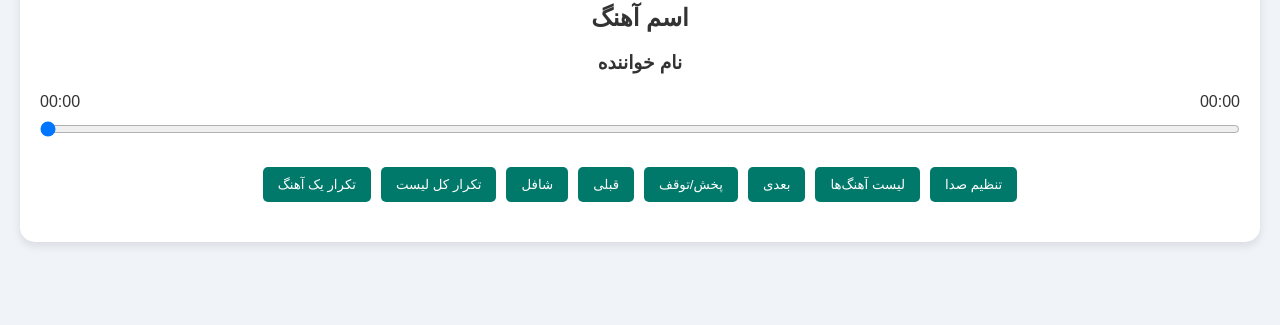
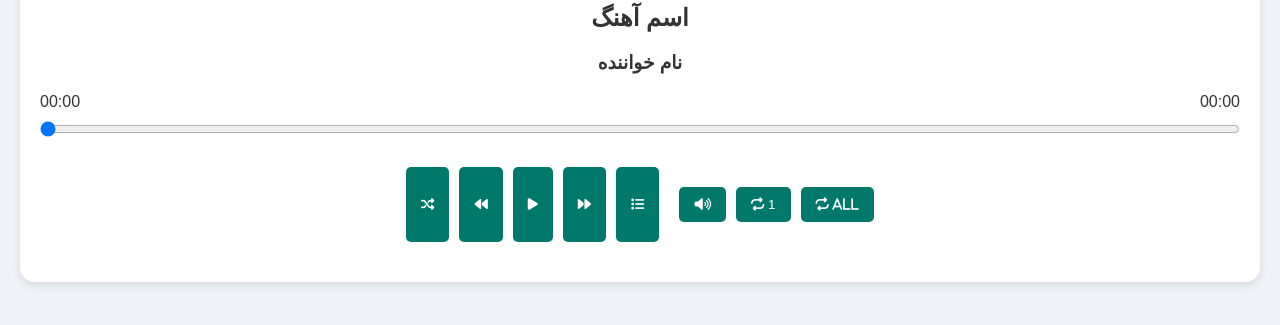
Before and after one commit to amincxo/Persian-song-simple-api, a website: page public/index.html in a window 1280 px wide. Shown: the part 153-478 px from the top of the page. Drawn offline with Linux system fonts and the light colour scheme; no server answers.

Commit message:
some style

```diff
--- a/public/index.html
+++ b/public/index.html
@@ -122,6 +122,7 @@
             float: right;
         }
     </style>
+    <link rel="stylesheet" href="https://cdnjs.cloudflare.com/ajax/libs/font-awesome/6.6.0/css/all.min.css" integrity="sha512-Kc323vGBEqzTmouAECnVceyQqyqdsSiqLQISBL29aUW4U/M7pSPA/gEUZQqv1cwx4OnYxTxve5UMg5GT6L4JJg==" crossorigin="anonymous" referrerpolicy="no-referrer" />
 </head>
 <body>
 
@@ -142,14 +143,17 @@
     </div>
     <input type="range" class="slider" id="progress" value="0" step="1" min="0">
     <div class="controls">
-        <button onclick="toggleRepeat()">تکرار یک آهنگ</button>
-        <button onclick="toggleRepeatAll()">تکرار کل لیست</button>
-        <button onclick="shuffleSongs()">شافل</button>
-        <button onclick="prevSong()">قبلی</button>
-        <button onclick="playPause()">پخش/توقف</button>
-        <button onclick="nextSong()">بعدی</button>
-        <button onclick="togglePlaylist()">لیست آهنگ‌ها</button>
-        <button onclick="showVolumeModal()">تنظیم صدا</button>
+        <button onclick="shuffleSongs()"><i class="fa-solid fa-shuffle"></i></button>
+        <button onclick="prevSong()"><i class="fa-solid fa-backward"></i></button>
+        <button onclick="playPause()"><i class="fa-solid fa-play"></i></button>
+        <button onclick="nextSong()"><i class="fa-solid fa-forward"></i></button>
+        <button onclick="togglePlaylist()"><i class="fa-solid fa-list"></i></button>
+        <br />
+        <span class="controls" >
+            <button onclick="showVolumeModal()"><i class="fa-solid fa-volume-high"></i></button>
+            <button onclick="toggleRepeat()"><i class="fa-solid fa-repeat"></i> 1</button>
+            <button onclick="toggleRepeatAll()"><i class="fa-solid fa-repeat"> ALL</i></button>
+        </span>
     </div>
 
     <div class="volume-modal" id="volumeModal">
```
